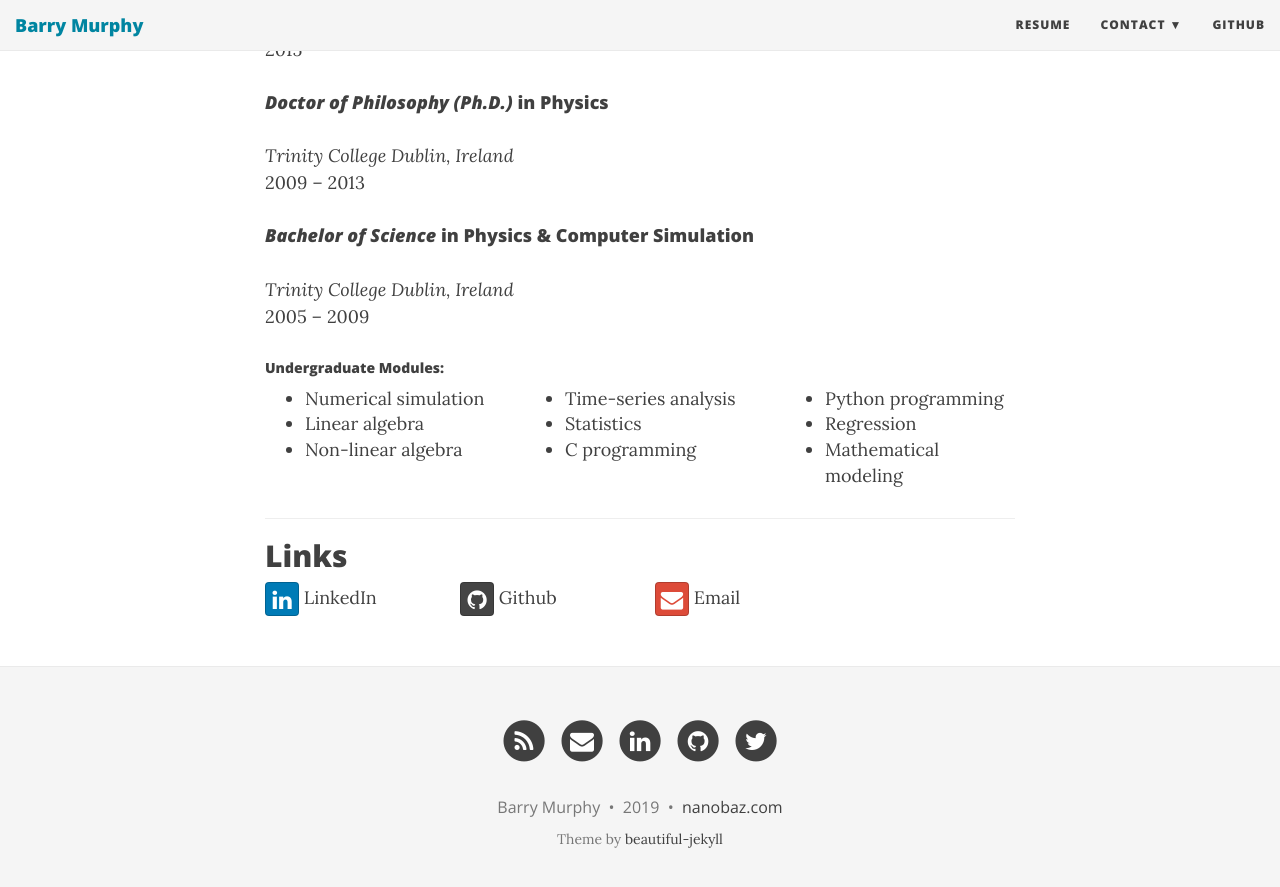
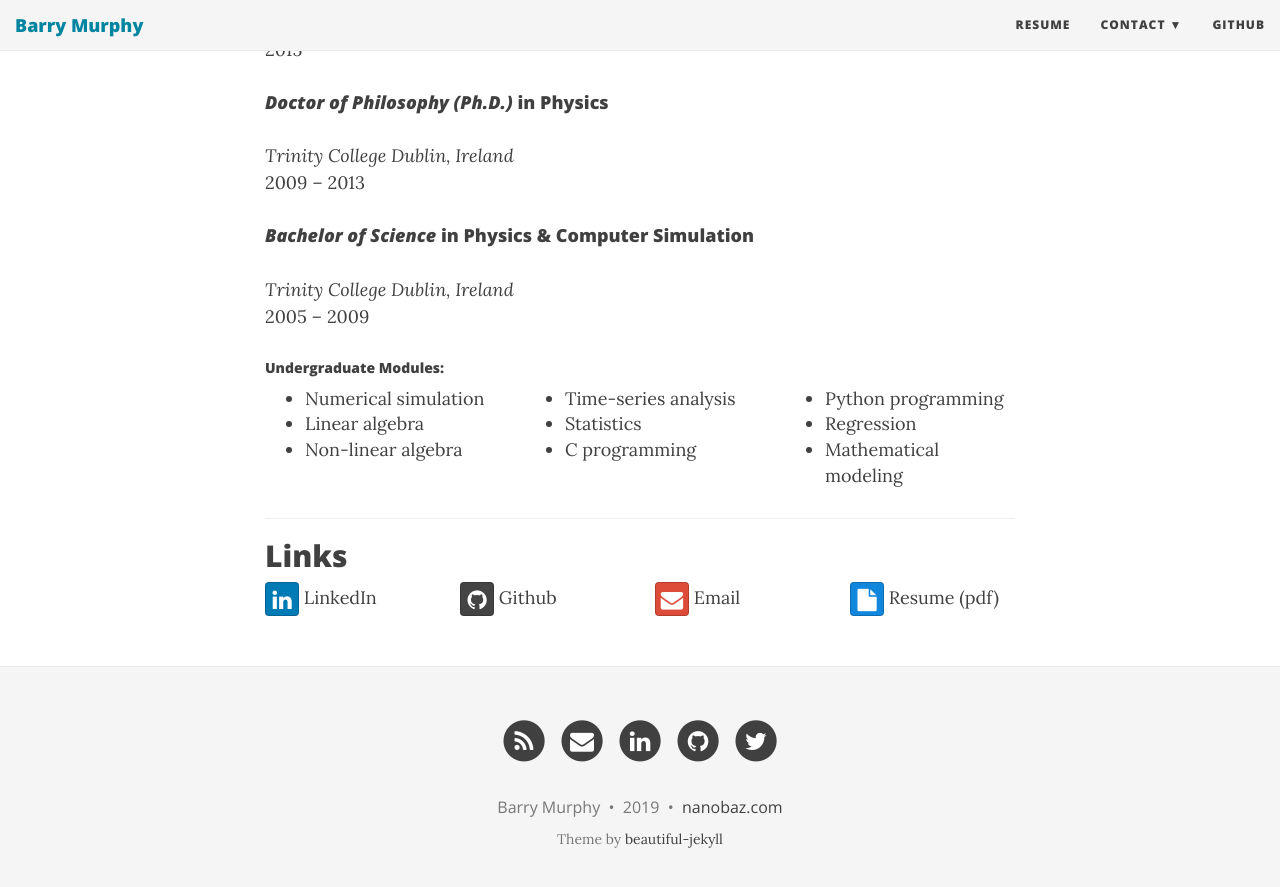
Before and after one commit to baztastic/baztastic.github.io, a Jekyll site: the page built from resume.md, in a window 1280 px wide and 900 px high, scrolled down 2608 px. Shown: the top 887 px of the window. Built offline with Jekyll 4.4.1, drawn with Linux system fonts in a browser that asks for light colours; nearby versions of some CDN libraries.

Commit message:
added pdf resume

```diff
--- a/resume.md
+++ b/resume.md
@@ -146,4 +146,11 @@ November 2013 – August 2019
   <span class="sr-only">Email</span>
   </a> Email
   </div>
+  <div class="col-md-3">
+  <a href="../Barry_Murphy_Resume.pdf"
+  class="btn btn-social-icon btn-dropbox" title="Resume">
+  <span class="fa fa-fw fa-file" aria-hidden="true">
+  </span><span class="sr-only">Resume</span>
+  </a> Resume (pdf)
+  </div>
 </div>
```
Also changed, not shown: index.md (+1 -1 lines), 1 other file.
